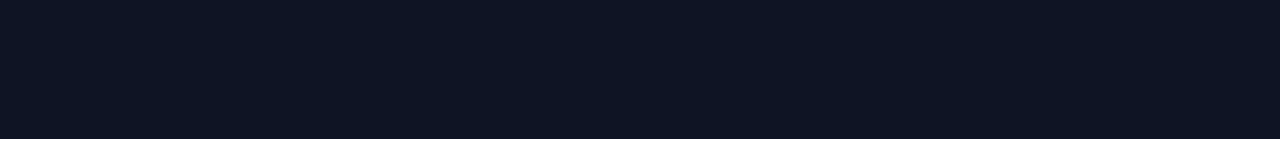
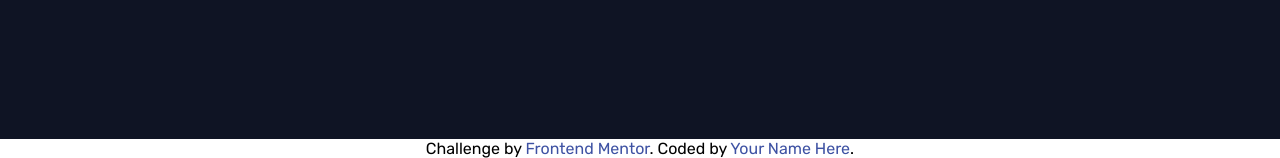
Before and after one commit to ThanhVuong0904/time-tracking-dashboard, a website: page index.html in a window 1280 px wide. Shown: the part 661-819 px from the top of the page. Drawn offline with Linux system fonts and the light colour scheme; no server answers.

Commit message:
Update index.html

```diff
--- a/index.html
+++ b/index.html
@@ -7,10 +7,10 @@
   <link rel="icon" type="image/png" sizes="32x32" href="./images/favicon-32x32.png">
 
   <title>Frontend Mentor | Time tracking dashboard</title>
-  <link rel="stylesheet" href="/css/styles.css">
+  <link rel="stylesheet" href="./css/styles.css">
   <!-- Feel free to remove these styles or customise in your own stylesheet 👍 -->
   <style>
-    .attribution { font-size: 11px; text-align: center; }
+    .attribution { font-size: 16px; text-align: center; }
     .attribution a { color: hsl(228, 45%, 44%); }
   </style>
 </head>
@@ -125,21 +125,10 @@
 
         </div>
     </div>
-    <!-- <div class="wrapper">
-        <div class="container">
-            <div class="box"></div>
-            <div class="box"></div>
-            <div class="box"></div>
-            <div class="box"></div>
-            <div class="box"></div>
-            <div class="box"></div>
-            <div class="box"></div>
-        </div>
-    </div> -->
-  <!-- <div class="attribution">
+  <div class="attribution">
     Challenge by <a href="https://www.frontendmentor.io?ref=challenge" target="_blank">Frontend Mentor</a>.
     Coded by <a href="#">Your Name Here</a>.
-  </div> -->
+  </div>
 </body>
 </html>
 <script src="./script.js"></script>
```
